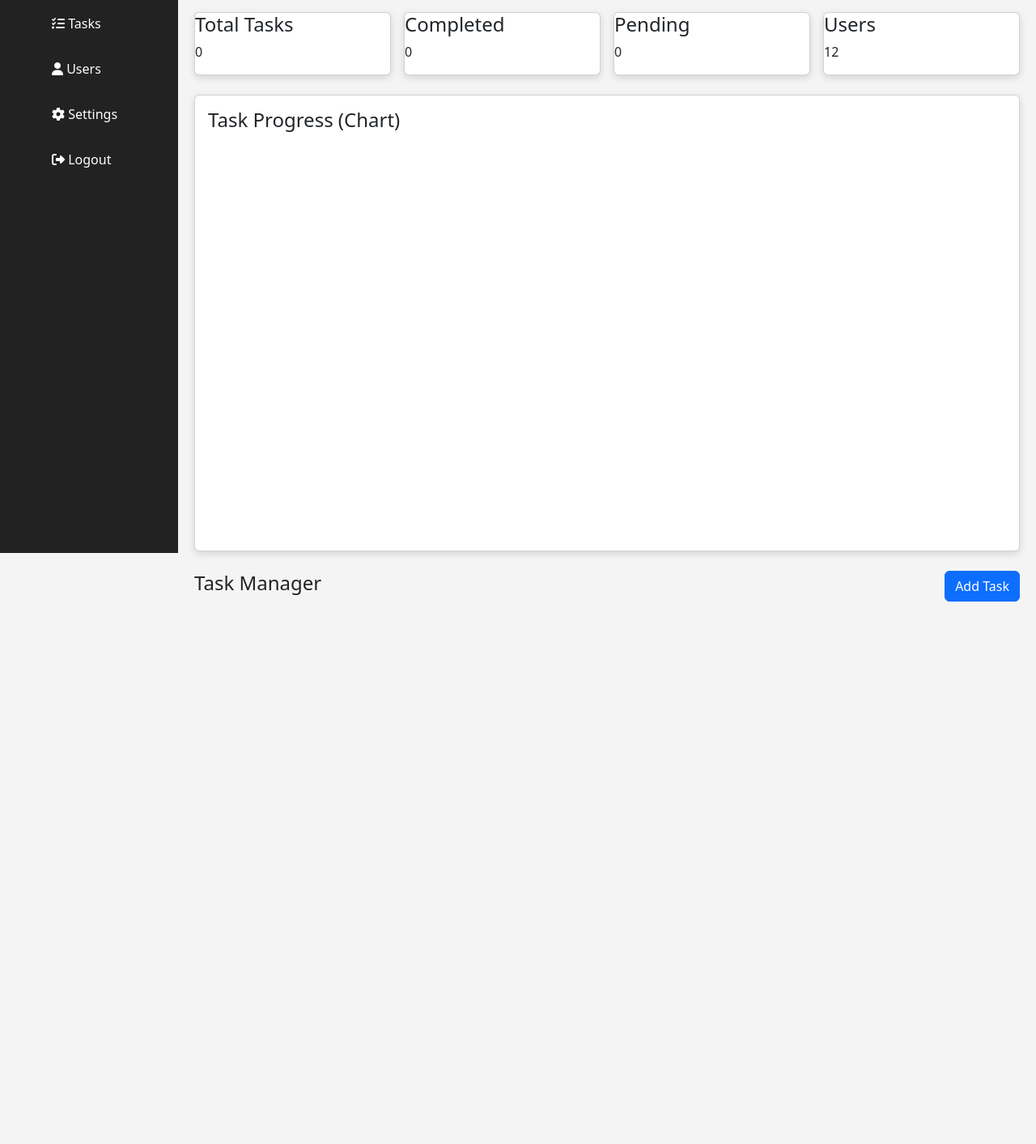
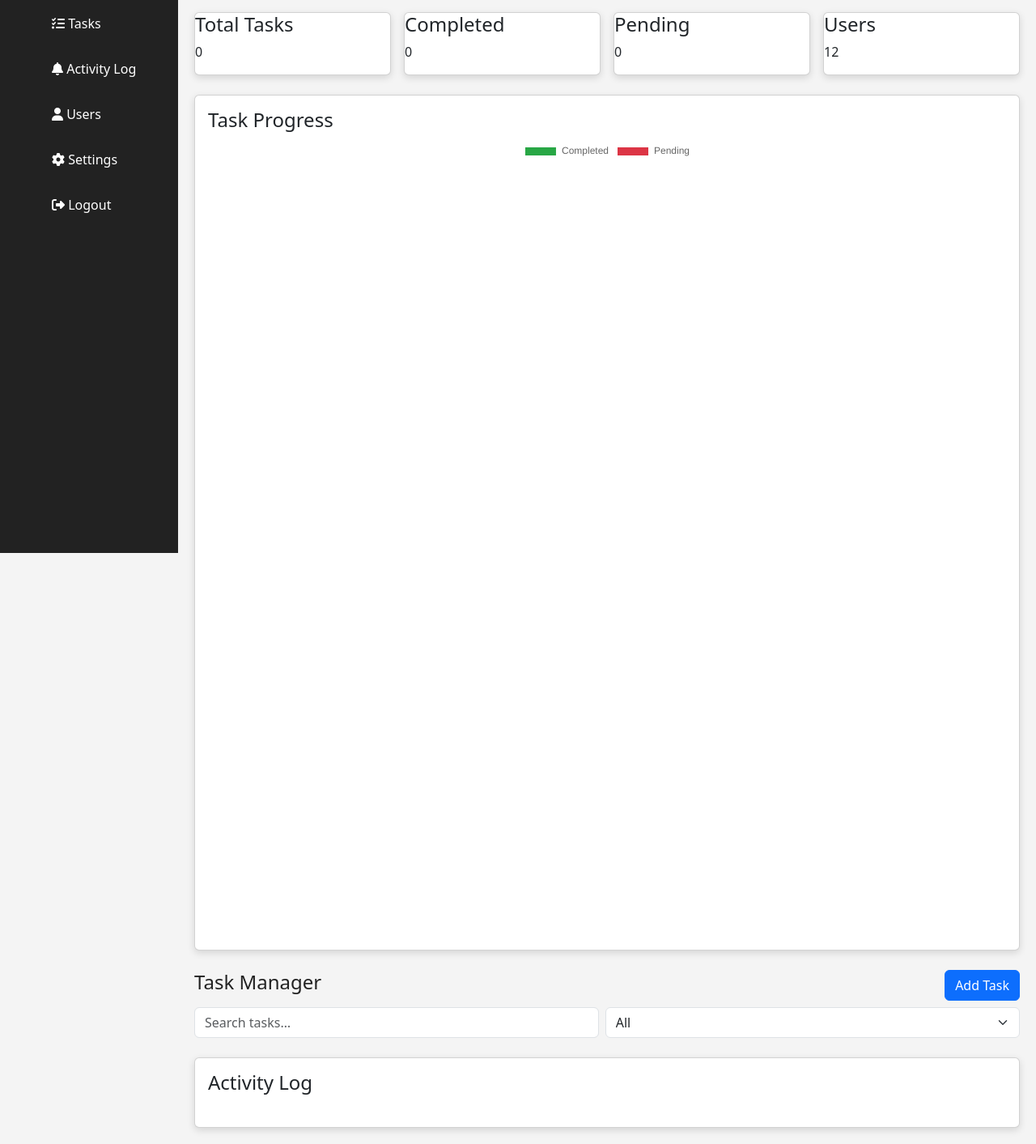
Before and after one commit to Sayed24/Smart-Task-Dashboard-, a plain HTML site: page index.html in a window 1280 px wide. Shown: the part 117-1530 px from the top of the page at 81% size. Before the commit the page ends 896 px from the top, so only its background shows below. Drawn offline with nearby package versions, Linux system fonts and the light colour scheme.

Commit message:
Update index.html

```diff
--- a/index.html
+++ b/index.html
@@ -16,6 +16,12 @@
 </head>
 <body>
 
+    <!-- Loading Screen -->
+    <div id="loadingScreen">
+        <div class="spinner-border text-light"></div>
+        <p>Loading Dashboard…</p>
+    </div>
+
     <!-- Sidebar -->
     <div id="sidebar">
         <h2 class="logo">SmartTask</h2>
@@ -23,6 +29,7 @@
         <ul class="menu">
             <li class="active"><i class="fa fa-home"></i> Dashboard</li>
             <li><i class="fa fa-list-check"></i> Tasks</li>
+            <li><i class="fa fa-bell"></i> Activity Log</li>
             <li><i class="fa fa-user"></i> Users</li>
             <li><i class="fa fa-gear"></i> Settings</li>
             <li><i class="fa fa-right-from-bracket"></i> Logout</li>
@@ -34,6 +41,9 @@
 
         <!-- Top bar -->
         <div class="topbar">
+            <button id="menuToggle" class="btn btn-dark d-md-none">
+                <i class="fa fa-bars"></i>
+            </button>
             <h3>Welcome to SmartTask Dashboard</h3>
 
             <button id="themeToggle" class="btn btn-dark">
@@ -74,18 +84,36 @@
 
         <!-- Charts -->
         <div class="card mt-4 p-3">
-            <h4>Task Progress (Chart)</h4>
+            <h4>Task Progress</h4>
             <canvas id="taskChart"></canvas>
         </div>
 
-        <!-- Task Manager -->
+        <!-- Task manager -->
         <div class="task-section mt-4">
-            <div class="d-flex justify-content-between align-items-center">
+
+            <div class="d-flex justify-content-between align-items-center mb-2">
                 <h4>Task Manager</h4>
                 <button class="btn btn-primary" id="addTaskBtn">Add Task</button>
             </div>
 
+            <!-- Search + Filter -->
+            <div class="d-flex gap-2 mt-2">
+                <input type="text" id="taskSearch" class="form-control" placeholder="Search tasks…">
+
+                <select id="taskFilter" class="form-select">
+                    <option value="all">All</option>
+                    <option value="done">Completed</option>
+                    <option value="pending">Pending</option>
+                </select>
+            </div>
+
             <ul id="taskList" class="mt-3"></ul>
+        </div>
+
+        <!-- Activity Log -->
+        <div class="card mt-4 p-3">
+            <h4>Activity Log</h4>
+            <ul id="activityLog"></ul>
         </div>
 
     </div>
@@ -94,7 +122,10 @@
     <div class="modal fade" id="taskModal">
         <div class="modal-dialog">
             <div class="modal-content p-3">
-                <h4>Add New Task</h4>
+                <div class="d-flex justify-content-between">
+                    <h4>Add New Task</h4>
+                    <button class="btn-close" data-bs-dismiss="modal"></button>
+                </div>
                 <input type="text" id="taskInput" class="form-control mt-2" placeholder="Task name">
                 <button id="saveTask" class="btn btn-success mt-3">Save</button>
             </div>
@@ -102,7 +133,9 @@
     </div>
 
     <!-- Scripts -->
+    <script src="https://cdn.jsdelivr.net/npm/bootstrap@5.3.2/dist/js/bootstrap.bundle.min.js"></script>
     <script src="https://cdn.jsdelivr.net/npm/chart.js"></script>
     <script src="script.js"></script>
+
 </body>
 </html>
```
